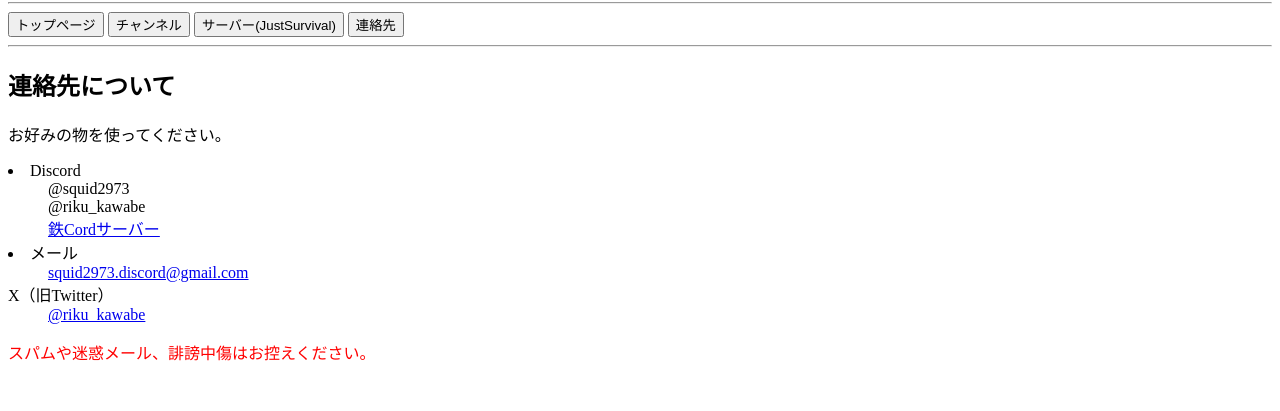
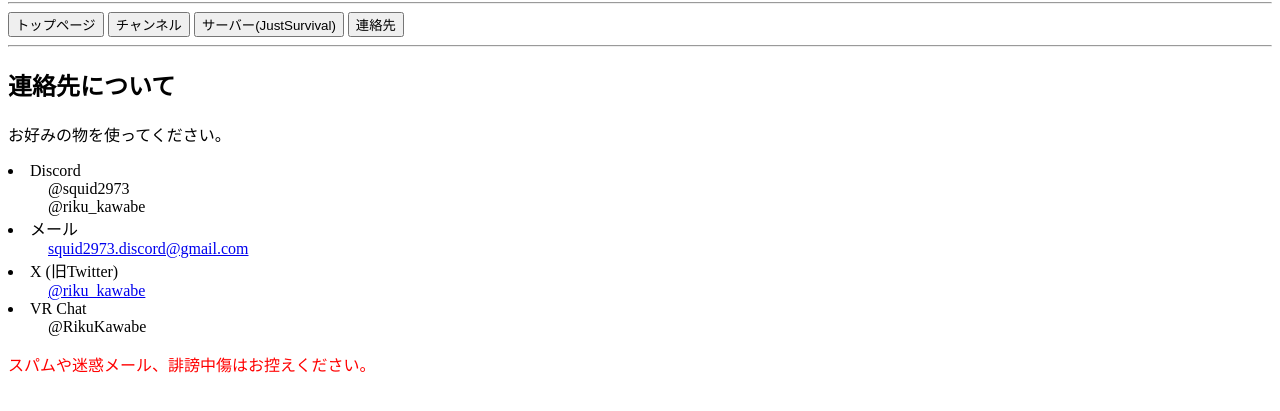
Before and after one commit to KawabeRiku/KawabeRiku.github.io, a plain HTML site: page contacts.html in a window 1280 px wide. Shown: the part 87-498 px from the top of the page. Drawn offline with Linux system fonts and the light colour scheme.

Commit message:
Updated Contacts Page

```diff
--- a/contacts.html
+++ b/contacts.html
@@ -19,11 +19,13 @@
     <dt><li>Discord</li></dt>
     <dd>@squid2973</dd>
     <dd>@riku_kawabe</dd>
-    <dd><a href="https://discord.gg/N9dc98YmFc">鉄Cordサーバー</a></dd>
     <dt><li>メール</li></dt>
     <dd><a href="mailto:squid2973.discord@gmail.com">squid2973.discord@gmail.com</a></dd>
-    <dt>X（旧Twitter）</dt>
+    <dt><li>X (旧Twitter)</li></dt>
     <dd><a href="https://x.com/@riku_kawabe">@riku_kawabe</a></dd>
+    <dt><li>VR Chat</li></dt>
+    <dd>@RikuKawabe</dd>
+
 </dl>
 <p style="color:red;">スパムや迷惑メール、誹謗中傷はお控えください。</p>
 </p>
```
